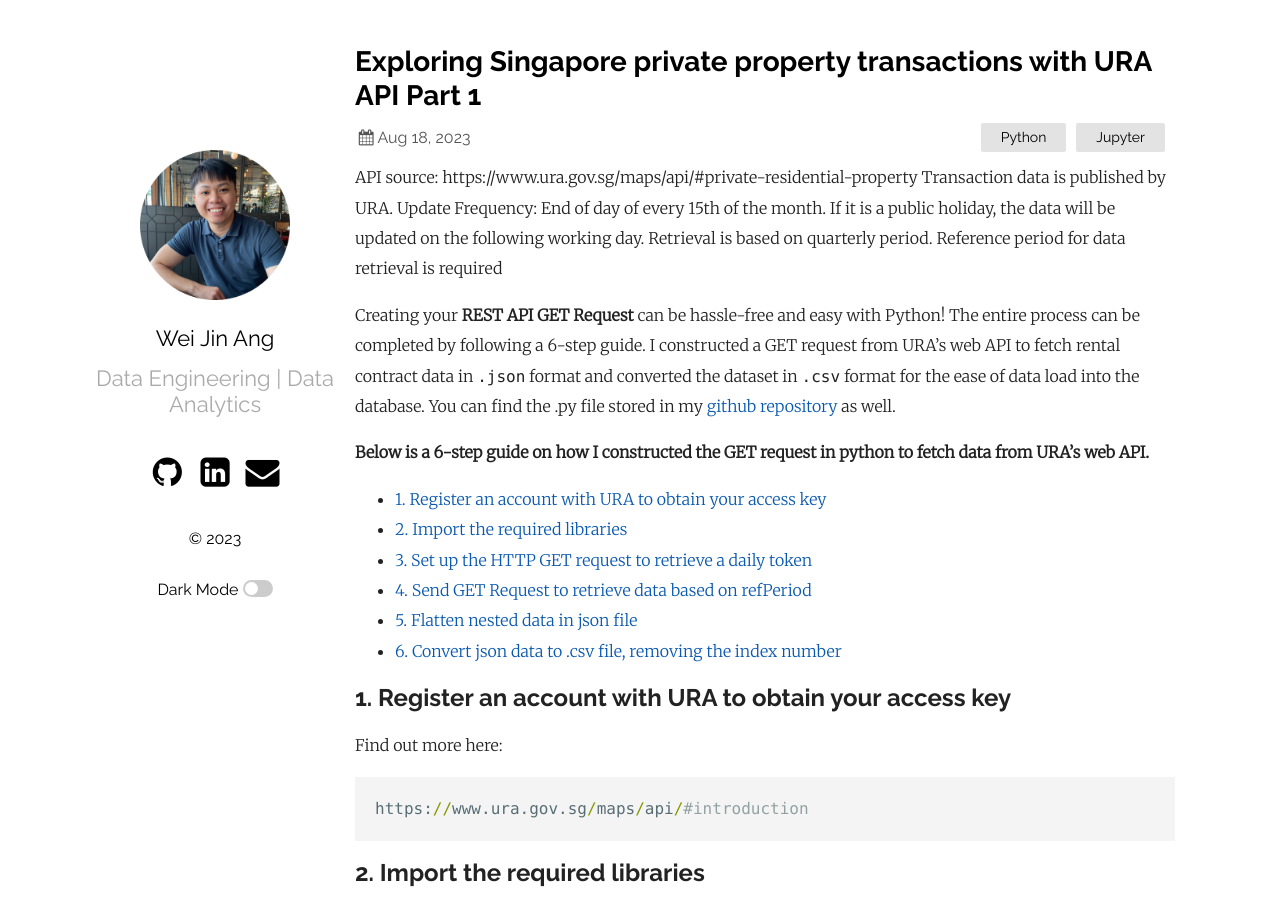
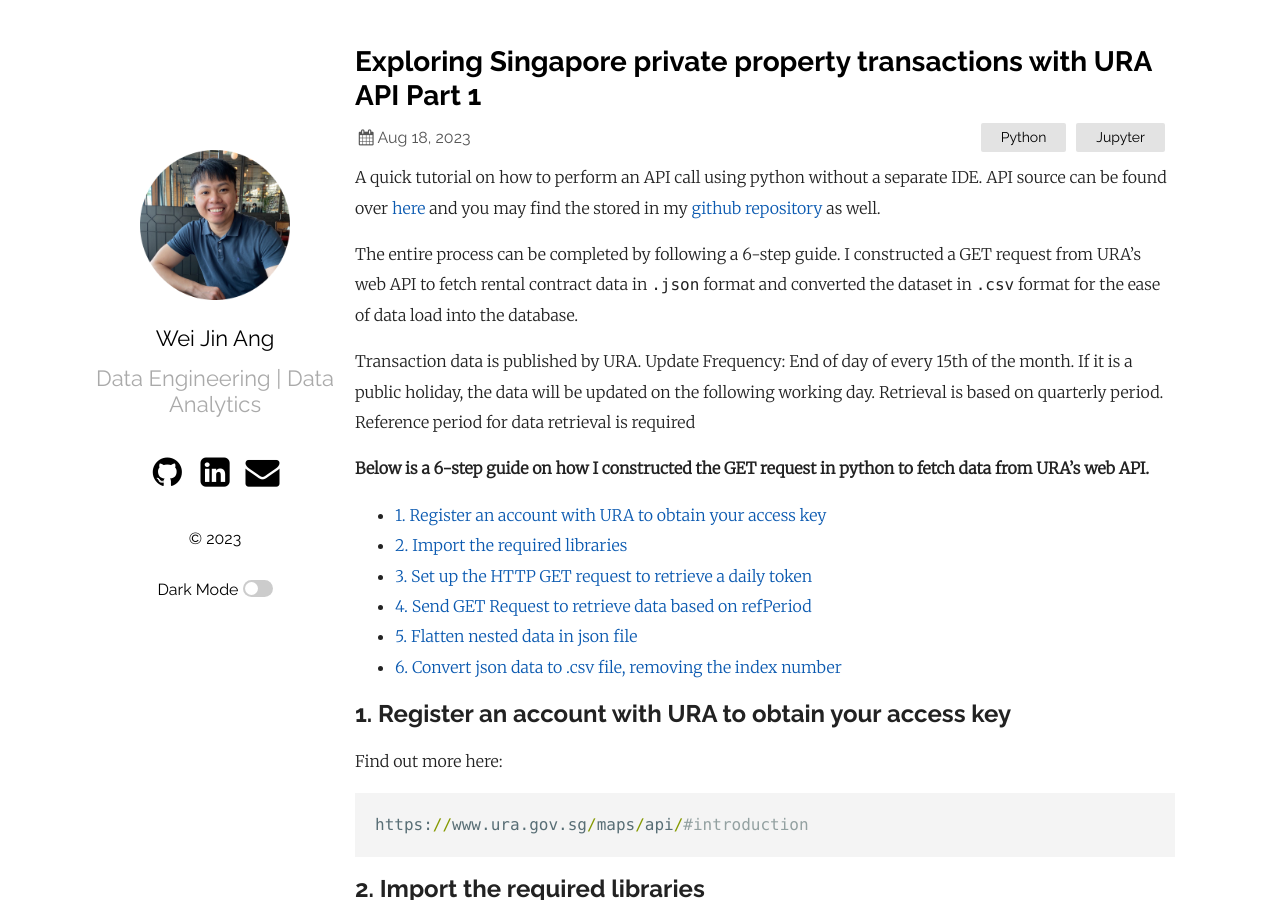
Before and after one commit to wjang96/wjang96.github.io, a Jekyll site: the page built from _posts/2023-08-18-Performing an HTTP Request in Python Part 1.markdown, in a window 1280 px wide and 900 px high. Built offline with Jekyll 4.4.1, drawn with Linux system fonts in a browser that asks for light colours.

Commit message:
Update 2023-08-18-Performing an HTTP Request in Python Part 1.markdown

```diff
--- a/_posts/2023-08-18-Performing an HTTP Request in Python Part 1.markdown
+++ b/_posts/2023-08-18-Performing an HTTP Request in Python Part 1.markdown
@@ -5,12 +5,11 @@
 categories: Python Jupyter
 ---
 
+A quick tutorial on how to perform an API call using python without a separate IDE. API source can be found over [here][apisource] and you may find the stored in my [github repository][gitrepo] as well.
 
-API source: https://www.ura.gov.sg/maps/api/#private-residential-property
-Transaction data is published by URA. Update Frequency: End of day of every 15th of the month. If it is a public holiday, the data will be updated on the following working day.
-Retrieval is based on quarterly period. Reference period for data retrieval is required
+The entire process can be completed by following a 6-step guide. I constructed a GET request from URA's web API to fetch rental contract data in `.json` format and converted the dataset in `.csv` format for the ease of data load into the database.
 
-Creating your **REST API GET Request** can be hassle-free and easy with Python! The entire process can be completed by following a 6-step guide. I constructed a GET request from URA's web API to fetch rental contract data in `.json` format and converted the dataset in `.csv` format for the ease of data load into the database. You can find the .py file stored in my [github repository][gitrepo] as well.
+Transaction data is published by URA. Update Frequency: End of day of every 15th of the month. If it is a public holiday, the data will be updated on the following working day. Retrieval is based on quarterly period. Reference period for data retrieval is required
 
 **Below is a 6-step guide on how I constructed the GET request in python to fetch data from URA's web API.**
 
```
Also changed, not shown: other parts of _posts/2023-08-18-Performing an HTTP Request in Python Part 1.markdown (+1 -0 lines).
